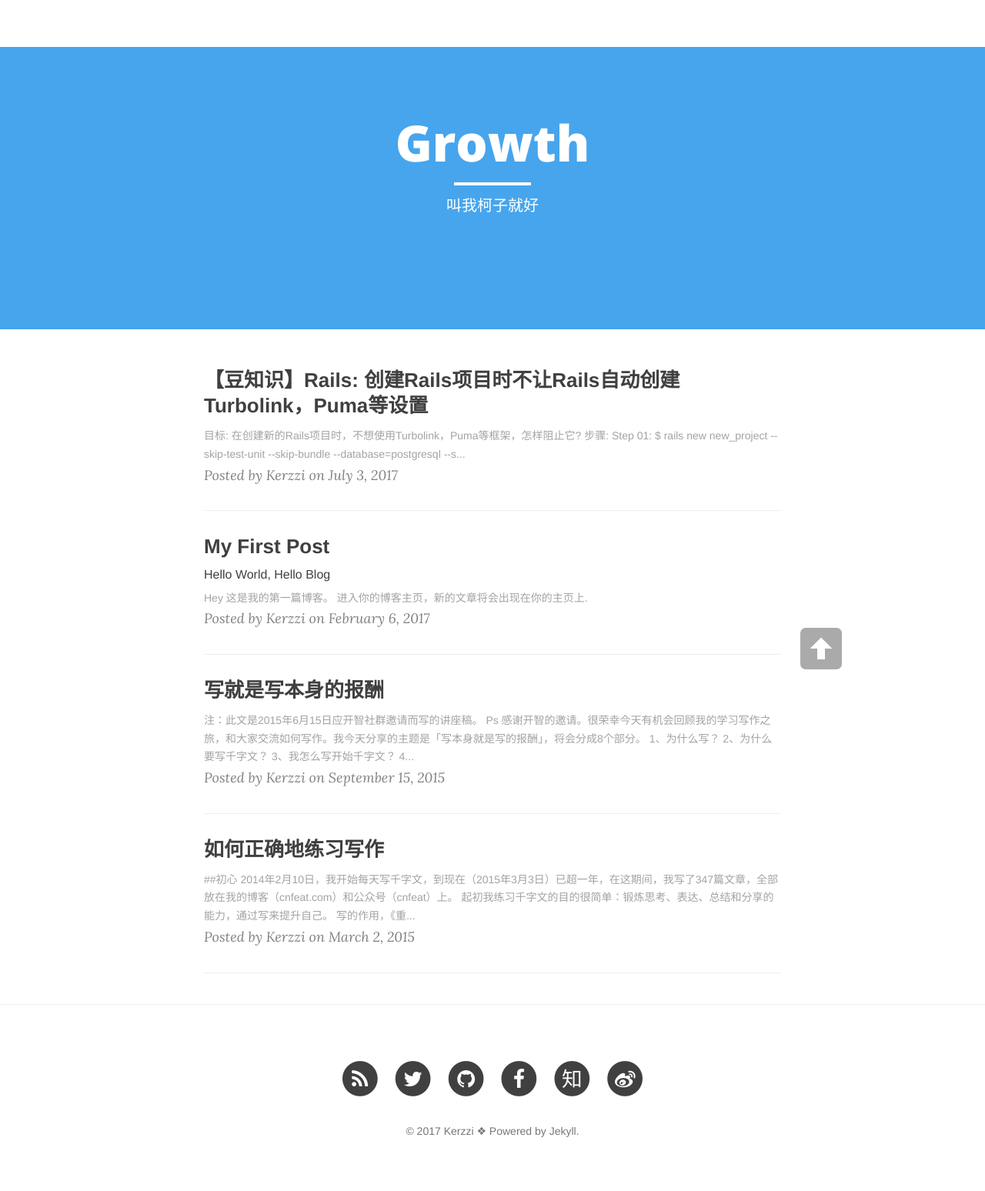
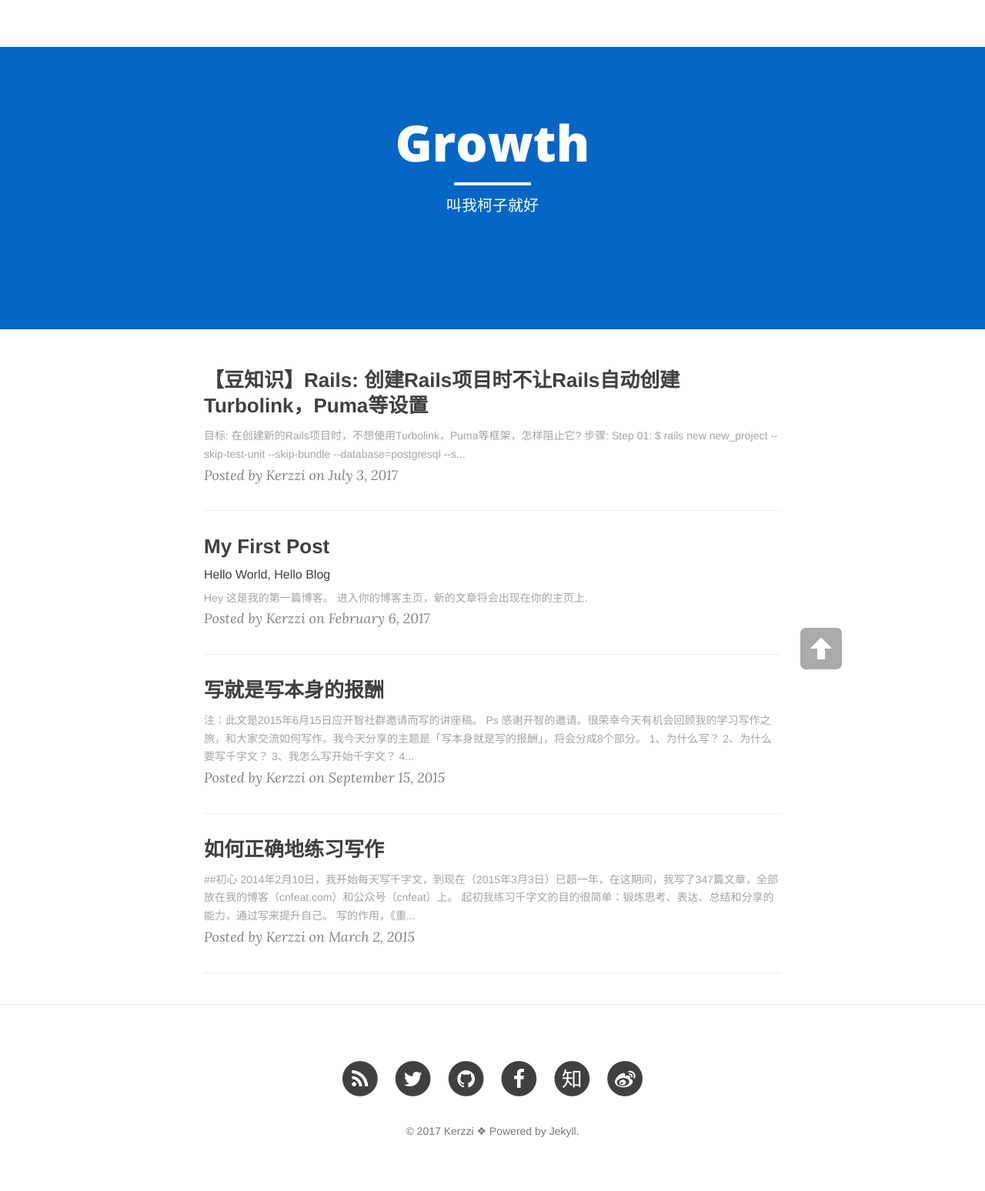
Before and after one commit to Kerzzi/Kerzzi-blog-01, a Jekyll site: the page built from index.html, in a window 1280 px wide. Shown: the whole page at 77% size. Built offline with Jekyll 4.4.1, drawn with Linux system fonts in a browser that asks for light colours; nearby versions of some CDN libraries; the list of posts is cut into pages by our own code.

Commit message:
20170726

```diff
--- a/CNAME
+++ /dev/null
@@ -1 +0,0 @@
-cnfeat.com
--- a/_config.yml
+++ b/_config.yml
@@ -1,6 +1,6 @@
 # Site settings
 title: Growth
-header-img: "img/twitter.jpg"
+header-img: "img/zhihu.jpg"
 tagline: "cn"
 description: "柯子 | Stay Hungry, Stay Foolish."
 baseurl: ""
```
